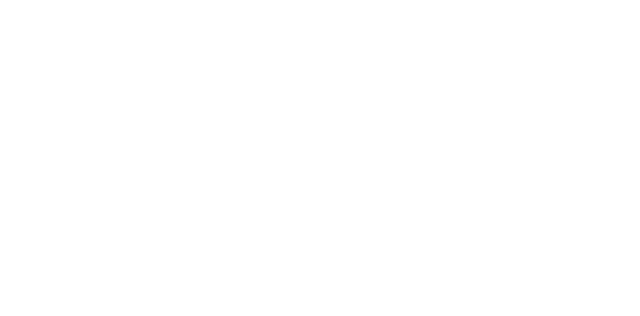
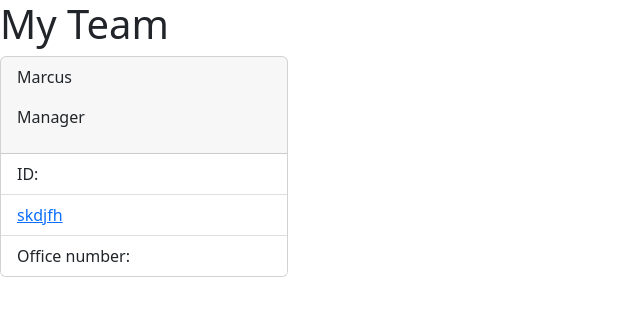
Before and after one commit to MarcusC811/Team-Profile-Generator, a website: page src/template.html in a window 1280 px wide. Shown: the whole page, without its empty margins (0-640 px from the left). Drawn offline with nearby package versions, Linux system fonts and the light colour scheme.

Commit message:
started JS

```diff
--- a/src/template.html
+++ b/src/template.html
@@ -5,8 +5,25 @@
     <meta http-equiv="X-UA-Compatible" content="IE=edge">
     <meta name="viewport" content="width=device-width, initial-scale=1.0">
     <title>Team Profile</title>
+    <link href="https://cdn.jsdelivr.net/npm/bootstrap@5.2.2/dist/css/bootstrap.min.css" rel="stylesheet" integrity="sha384-Zenh87qX5JnK2Jl0vWa8Ck2rdkQ2Bzep5IDxbcnCeuOxjzrPF/et3URy9Bv1WTRi" crossorigin="anonymous">
 </head>
 <body>
+    <header>
+        <h1>My Team</h1>
+    </header>
 
+    <main>
+        <div class="card" style="width: 18rem;">
+            <div class="card-header">
+              <p>Marcus</p>
+              <p>Manager</p>
+            </div>
+            <ul class="list-group list-group-flush">
+              <li class="list-group-item">ID:</li>
+              <li class="list-group-item"><a href = "mailto: ">skdjfh</a> </li>
+              <li class="list-group-item">Office number: </li>
+            </ul>
+          </div>
+    </main>
 </body>
 </html>
```
Also changed, not shown: index.js (+29 -0 lines).
